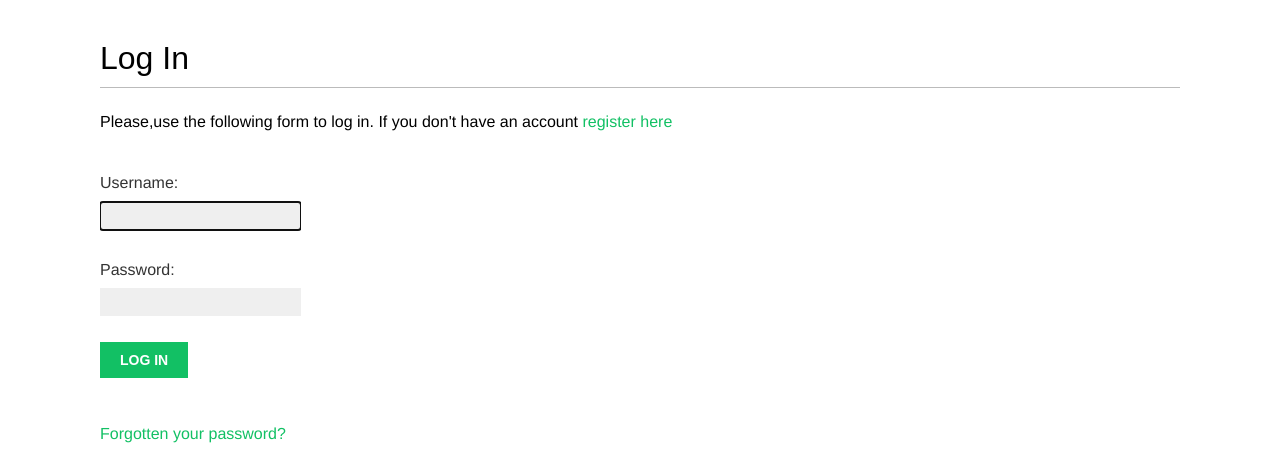
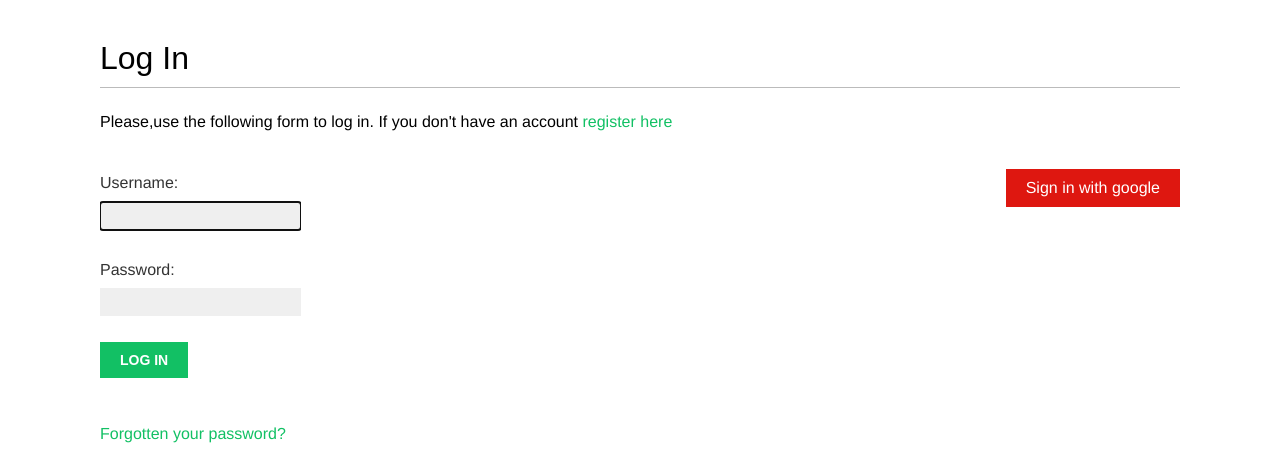
Before and after one commit to im-sudhir/social_website, a Django app: page /account/login/ in a window 1280 px wide. Shown: the part 47-510 px from the top of the page. Run offline with Django 5.2, Linux system fonts and the light colour scheme; some web fonts are replaced.

Commit message:
added oauth2 authentication

```diff
--- a/account/templates/registration/login.html
+++ b/account/templates/registration/login.html
@@ -25,4 +25,12 @@
             <a href="{% url "password_reset" %}">Forgotten your password?</a>
         </p>
     </div>
+    <div class="social">
+        <ul>
+            <li class="google">
+                <a href="{% url "social:begin" "google-oauth2" %}">
+                Sign in with google</a>
+            </li>
+        </ul>
+    </div>
 {% endblock content %}
--- a/bookmarks/urls.py
+++ b/bookmarks/urls.py
@@ -22,6 +22,7 @@ from django.urls import path, include
 urlpatterns = [
     path('admin/', admin.site.urls),
     path('account/', include('account.urls')),
+    path('social-auth/',include('social_django.urls', namespace='social')),
 ]
 
 if settings.DEBUG:
```
Also changed, not shown: bookmarks/settings.py (+8 -1 lines), 1 other file.
